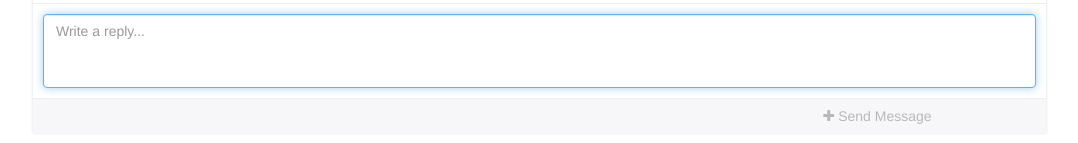
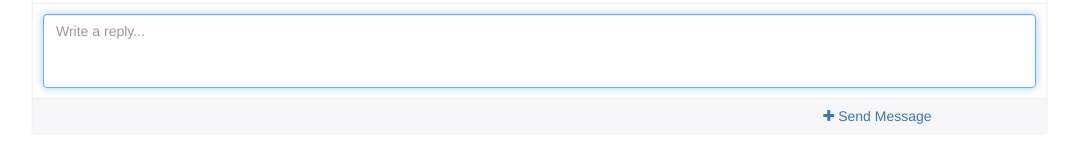
Before and after one commit to matthewtanzj/LimPeiLendYou, a PHP site: template src/views/message.php in a window 1280 px wide. Shown: the part 657-800 px from the top of the page, without its empty margins (31-1109 px from the left). Run offline with PHP 8.4, Linux system fonts and the light colour scheme; the template is opened without the code that fills it, so the values that code supplies are empty; the visitor is signed in with stand-in values (Sample User, id 1); some libraries are stand-ins or nearby versions.

Commit message:
Changed send message button colour for message page

```diff
--- a/src/css/messageStyle.css
+++ b/src/css/messageStyle.css
@@ -51,7 +51,6 @@
         border-top-left-radius: 0;
         border-top-right-radius: 0;
         border-bottom-left-radius: 0;
-
         border-bottom-right-radius: 0;
     }
     .btn-panel
@@ -64,7 +63,6 @@
 
     .btn-panel .btn
     {
-        color:#b8b8b8;
 
         transition: 0.2s all ease-in-out;
     }
```
